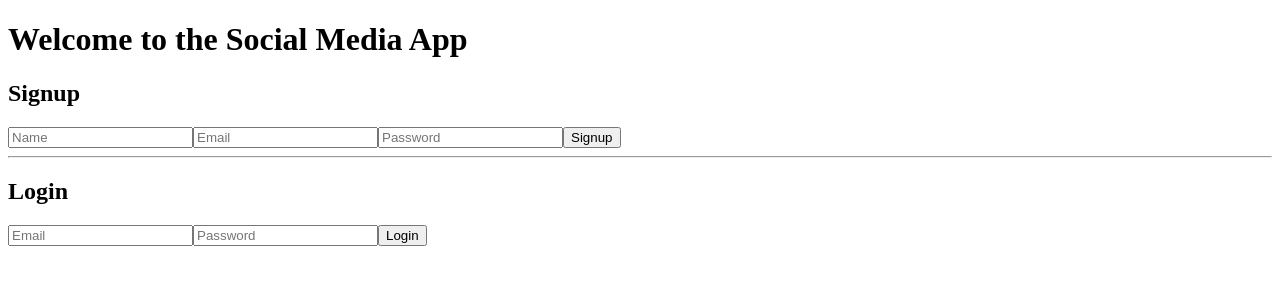
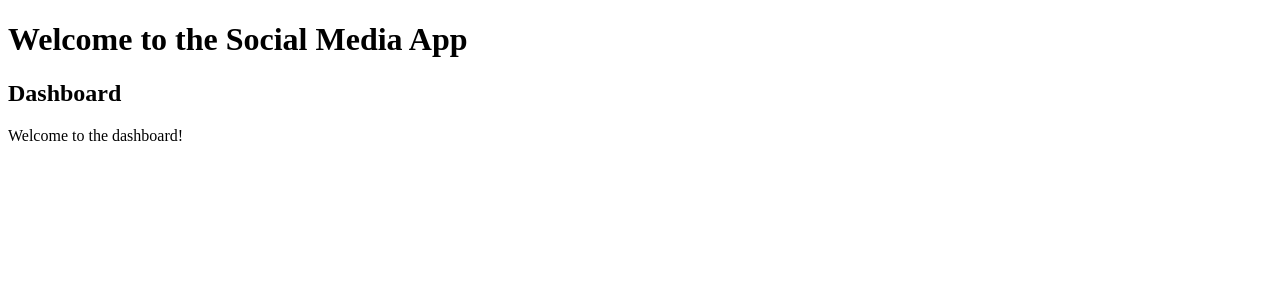
Before and after one commit to moditha-piyumal/Moditha-Social, a React (Create React App) app in the folder frontend/: page /dashboard in a window 1280 px wide. Shown: the top 300 px of the page. Built offline with nearby package versions, Linux system fonts and the light colour scheme.

Commit message:
Dashboard Display

```diff
--- a/frontend/package.json
+++ b/frontend/package.json
@@ -10,6 +10,7 @@
     "graphql": "^16.9.0",
     "react": "^19.0.0",
     "react-dom": "^19.0.0",
+    "react-router-dom": "^7.0.2",
     "react-scripts": "5.0.1",
     "web-vitals": "^2.1.0"
   },
--- a/frontend/src/App.js
+++ b/frontend/src/App.js
@@ -1,15 +1,32 @@
 import React from "react";
+import { BrowserRouter as Router, Routes, Route } from "react-router-dom";
 import SignupForm from "./SignupForm";
 import LoginForm from "./LoginForm";
+import Dashboard from "./Dashboard";
 
 function App() {
 	return (
+		<Router>
 			<div>
 				<h1>Welcome to the Social Media App</h1>
+				<Routes>
+					{/* Default route renders both Login and Signup forms */}
+					<Route
+						path="/"
+						element={
+							<div>
 								<SignupForm />
 								<hr />
 								<LoginForm />
 							</div>
+						}
+					/>
+					<Route path="/signup" element={<SignupForm />} />
+					<Route path="/login" element={<LoginForm />} />
+					<Route path="/dashboard" element={<Dashboard />} />
+				</Routes>
+			</div>
+		</Router>
 	);
 }
 
--- /dev/null
+++ b/frontend/src/Dashboard.js
@@ -0,0 +1,13 @@
+import React from "react";
+
+function Dashboard() {
+	console.log("Dashboard component rendered");
+	return (
+		<div>
+			<h2>Dashboard</h2>
+			<p>Welcome to the dashboard!</p>
+		</div>
+	);
+}
+
+export default Dashboard;
--- a/frontend/src/LoginForm.js
+++ b/frontend/src/LoginForm.js
@@ -1,7 +1,7 @@
 import React, { useState } from "react";
 import { useMutation, gql } from "@apollo/client";
+import { useNavigate } from "react-router-dom"; // Import useNavigate
 
-// GraphQL mutation for login
 const LOGIN_USER = gql`
 	mutation LoginUser($email: String!, $password: String!) {
 		loginUser(email: $email, password: $password) {
@@ -17,7 +17,8 @@ const LOGIN_USER = gql`
 
 function LoginForm() {
 	const [formData, setFormData] = useState({ email: "", password: "" });
-	const [loginUser, { data, loading, error }] = useMutation(LOGIN_USER);
+	const [loginUser, { loading, error }] = useMutation(LOGIN_USER);
+	const navigate = useNavigate(); // Initialize useNavigate
 
 	const handleChange = (e) => {
 		const { name, value } = e.target;
@@ -28,10 +29,13 @@ function LoginForm() {
 		e.preventDefault();
 		try {
 			const response = await loginUser({ variables: formData });
-			console.log("Login successful:", response.data.loginUser);
+			localStorage.setItem("token", response.data.loginUser.token);
+			console.log(
+				"Login successful, token saved to localStorage:",
+				response.data.loginUser.token
+			);
 			alert("Login successful!");
-			// Save token to localStorage
-			localStorage.setItem("token", response.data.loginUser.token);
+			navigate("/dashboard"); // Use navigate to redirect
 		} catch (err) {
 			console.error("Login error:", err.message);
 		}
```
Also changed, not shown: 2 other files (tests, documents, lock files or other folders). Lines whose indentation alone changed are shown as unchanged.
